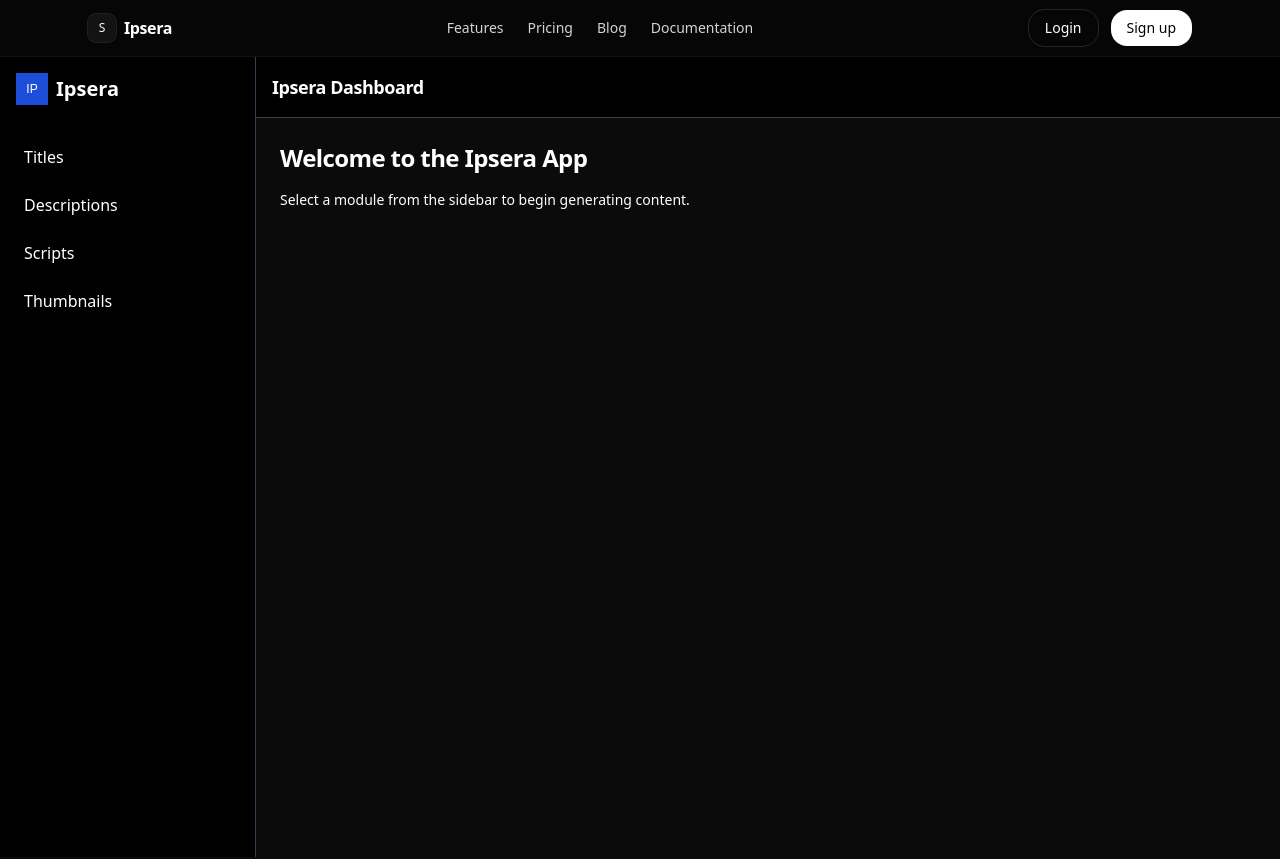
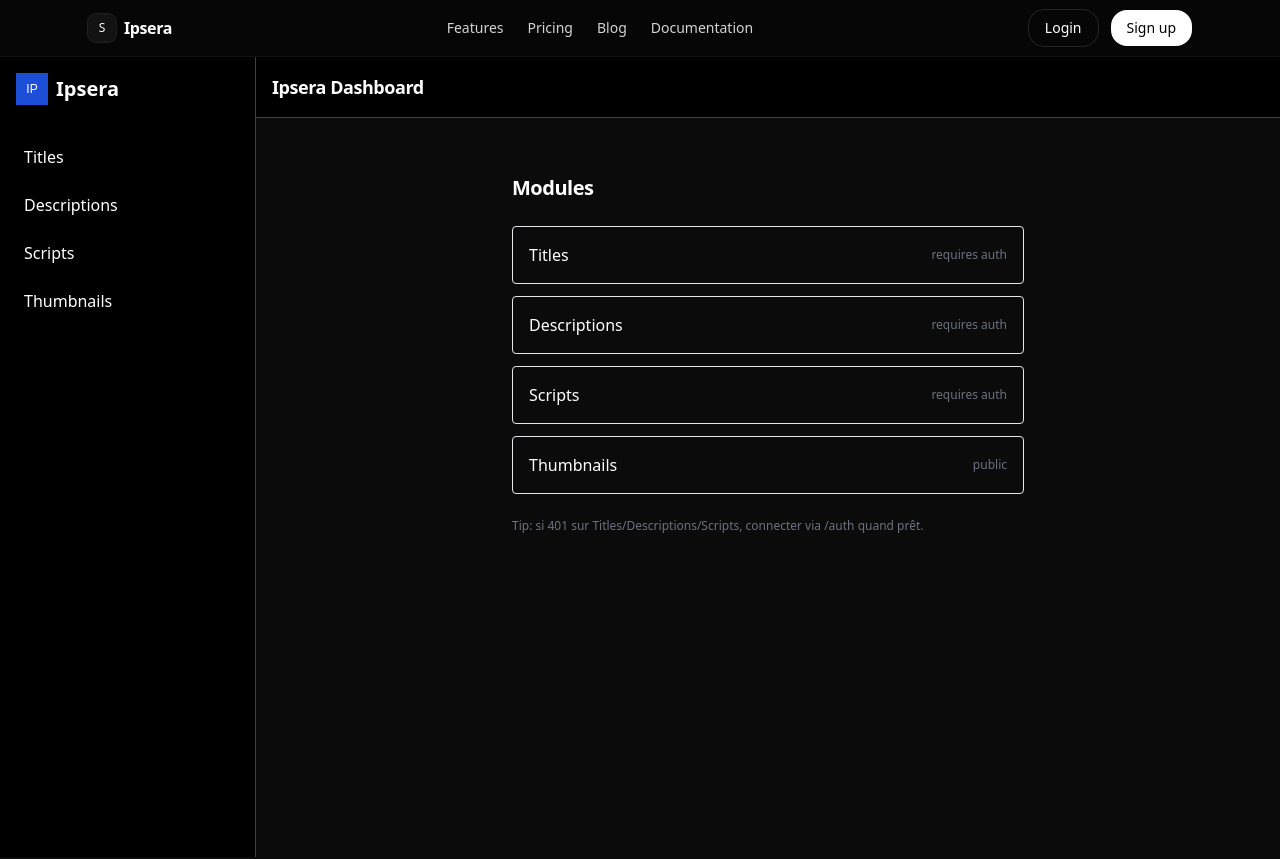
Before and after one commit to thelordmansa/frontend_ipsera_, a Next.js app: page /app in a window 1280 px wide. Shown: the top 859 px of the page. Built offline with nearby package versions, Linux system fonts and the light colour scheme.

Commit message:
chore(app): hub /app avec 4 entrées

```diff
--- a/app/app/page.tsx
+++ b/app/app/page.tsx
@@ -1,10 +1,28 @@
-export default function AppHome() {
+export default function AppHub() {
+  const items = [
+    { href: "/app/titles", label: "Titles", note: "requires auth" },
+    { href: "/app/descriptions", label: "Descriptions", note: "requires auth" },
+    { href: "/app/scripts", label: "Scripts", note: "requires auth" },
+    { href: "/app/thumbnails", label: "Thumbnails", note: "public" },
+  ];
   return (
-    <div>
-      <h2 className="text-2xl font-bold mb-4">Welcome to the Ipsera App</h2>
-      <p className="text-sm">
-        Select a module from the sidebar to begin generating content.
+    <main className="mx-auto max-w-xl p-8 space-y-6">
+      <h1 className="text-xl font-semibold">Modules</h1>
+      <ul className="grid grid-cols-1 gap-3">
+        {items.map((it) => (
+          <li key={it.href}>
+            <a href={it.href} className="block rounded border p-4 hover:bg-gray-50">
+              <div className="flex items-center justify-between">
+                <span>{it.label}</span>
+                <span className="text-xs text-gray-500">{it.note}</span>
+              </div>
+            </a>
+          </li>
+        ))}
+      </ul>
+      <p className="text-xs text-gray-500">
+        Tip: si 401 sur Titles/Descriptions/Scripts, connecter via /auth quand prêt.
       </p>
-    </div>
+    </main>
   );
 }
```
